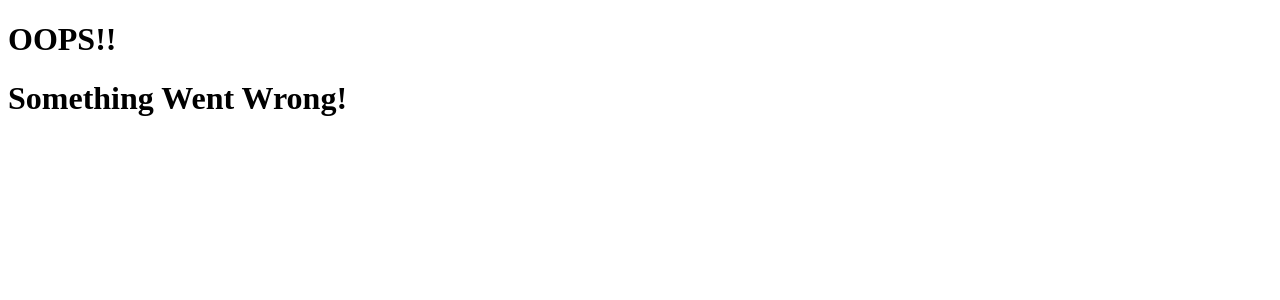
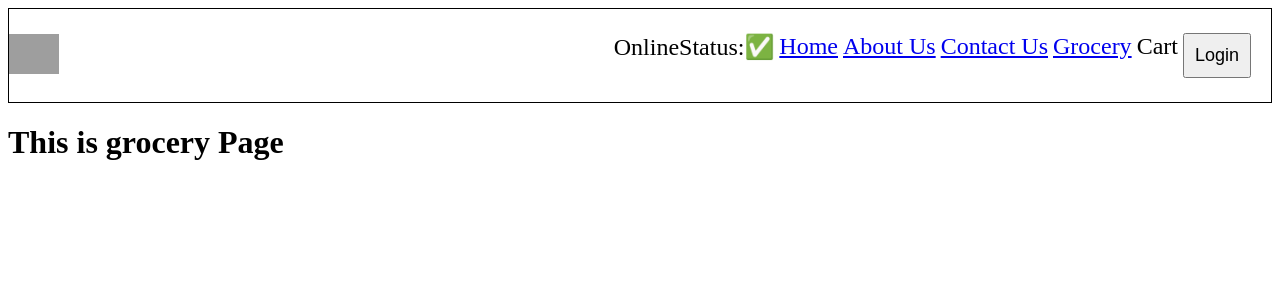
Before and after one commit to Saraswathi-972/React, a React (Vite) app: page /grocery in a window 1280 px wide. Shown: the top 300 px of the page. Built offline with nearby package versions, Linux system fonts and the light colour scheme; grey boxes are pictures that could not be loaded.

Commit message:
episode-9

```diff
--- a/src/App.js
+++ b/src/App.js
@@ -1,4 +1,4 @@
-import React from "react";
+import React,{lazy,Suspense} from "react";
 import ReactDOM from "react-dom/client";
 import AppHeader from "./components/AppHeader";
 import BodyComponent from "./components/BodyComponent";
@@ -7,6 +7,7 @@ import About from "./components/About";
 import Contact from "./components/Contact";
 import Error from "./components/Error";
 import RestaurantMenu from "./components/RestaurantMenu";
+//import Grocery from "./components/Grocery";
 
 const AppComponent = ()=>{
     return (
@@ -17,12 +18,16 @@ const AppComponent = ()=>{
     );
 };
 
+//Lazy loading
+const Grocery=lazy(()=>import("./components/Grocery"));
+
 const appRouter = createBrowserRouter([
     {path: "/", element: <AppComponent/>,
         children:[
             {path: "/", element: <BodyComponent/>},
             {path: "/about", element: <About/>},
             {path: "/contact", element: <Contact/>},
+             {path: "/grocery", element: <Suspense fallback={"Loading......"}><Grocery/></Suspense>},
             {path: "/restaurant/:id", element: <RestaurantMenu/>}
         ],
         errorElement:<Error/>}
--- a/src/components/AppHeader.js
+++ b/src/components/AppHeader.js
@@ -1,8 +1,10 @@
 import { useState } from "react";
 import {LOGO_URL} from "../../utils/constants";
 import {Link} from "react-router-dom";
+import useOnlineStatus from "../../utils/useOnlineStatus";
 const AppHeader=()=>{
   const [btnName,setBtnName]=useState("Login");
+  const onlineStatus=useOnlineStatus();
     return (
         <div className="header">
     <div className="logo-container">
@@ -10,9 +12,11 @@ const AppHeader=()=>{
     </div>
     <div className="nav-items">
       <ul>
+        <li className="OnlineStatus">OnlineStatus:{onlineStatus?"✅":"🔴"}</li>
         <li><Link to="/">Home</Link></li>
         <li><Link to="/about">About Us</Link></li>
         <li><Link to="/contact">Contact Us</Link></li>
+        <li><Link to="/grocery">Grocery</Link></li>
         <li>Cart</li>
         <button className="login-btn" onClick={()=>btnName==="Login"?setBtnName("LogOut"):setBtnName("Login")}>{btnName}</button>
       </ul>
--- a/src/components/BodyComponent.js
+++ b/src/components/BodyComponent.js
@@ -3,6 +3,7 @@ import {resList} from "../../utils/mockData";
 import { useEffect, useState } from "react";
 import Shimmmer from "./Shimmer";
 import {Link} from "react-router-dom";
+import useOnlineStatus from "../../utils/useOnlineStatus";
 
 const BodyComponent=()=>{
     const [listOfRestaurants,setListOfRestaurants]=useState([]);
@@ -20,6 +21,9 @@ const BodyComponent=()=>{
         setFilteredList(json?.data);      // now you can access restaurants
     };
 
+    const onlineStatus=useOnlineStatus();
+
+    if(onlineStatus===false)return <h1>🔴Offline,Please check your internet connection!! </h1>;
     //conditional rendering
     return listOfRestaurants.length===0?(
         <Shimmmer/>
--- /dev/null
+++ b/src/components/Grocery.js
@@ -0,0 +1,6 @@
+const Grocery=()=>{
+    return (
+        <h1>This is grocery Page</h1>)
+    };
+
+export default Grocery;
--- a/src/components/Profile.js
+++ b/src/components/Profile.js
@@ -1,4 +1,5 @@
 import {useState} from "react";
+import {useEffect} from "react";
 const Profile =(props)=>{
     const [count]=useState(0);
     const [count2]=useState(0);
--- a/src/components/RestaurantMenu.js
+++ b/src/components/RestaurantMenu.js
@@ -1,21 +1,21 @@
-import { useEffect, useState } from "react";
 import { useParams } from "react-router-dom";
+import useRestaurantMenu from "../../utils/useRestaurantMenu";
 
 const RestaurantMenu = () => {
     const {id}=useParams();
     console.log(id);
 
-    const restaurantId = Number(id) + 1;
-    const [menu,setMenu]=useState({});
-    useEffect(()=>{fetchMenu()},[]);
+    const menu=useRestaurantMenu(id);
+    // const [menu,setMenu]=useState({});
+    // useEffect(()=>{fetchMenu()},[]);
 
-    const fetchMenu = async () => {
-        const data =await fetch(`http://localhost:8080/api/restaurant/${restaurantId}`);
-        const json = await data.json();
-        console.log(json);
-        setMenu(json);
+    // const fetchMenu = async () => {
+    //     const data =await fetch(`http://localhost:8080/api/restaurant/${restaurantId}`);
+    //     const json = await data.json();
+    //     console.log(json);
+    //     setMenu(json);
 
-    }
+    // }
 
 
 
--- /dev/null
+++ b/utils/useOnlineStatus.js
@@ -0,0 +1,14 @@
+import { useEffect, useState } from "react";
+
+const useOnlineStatus=()=>{
+    const [onlineStatus,setOnlineStatus]=useState(true);
+
+    useEffect(()=>{
+        window.addEventListener("offline",()=>{setOnlineStatus(false)});
+        window.addEventListener("online",()=>{setOnlineStatus(true)});
+
+    },[]);
+    return onlineStatus;
+}
+
+export default useOnlineStatus;
--- /dev/null
+++ b/utils/useRestaurantMenu.js
@@ -0,0 +1,17 @@
+import { useEffect, useState } from "react";
+
+const useRestaurantMenu = (restaurantId) => {
+    const [menu, setMenu] = useState({});
+    useEffect(() => {fetchMenu()}, [restaurantId]);
+
+    const fetchMenu = async () => {
+            const resId = Number(restaurantId) + 1;
+            const data = await fetch(`http://localhost:8080/api/restaurant/${resId}`);
+            const json = await data.json();
+            console.log(json);
+            setMenu(json);
+        };
+    return menu;
+};
+
+export default useRestaurantMenu;
```
Also changed, not shown: 1 other file (tests, documents, lock files or other folders).
